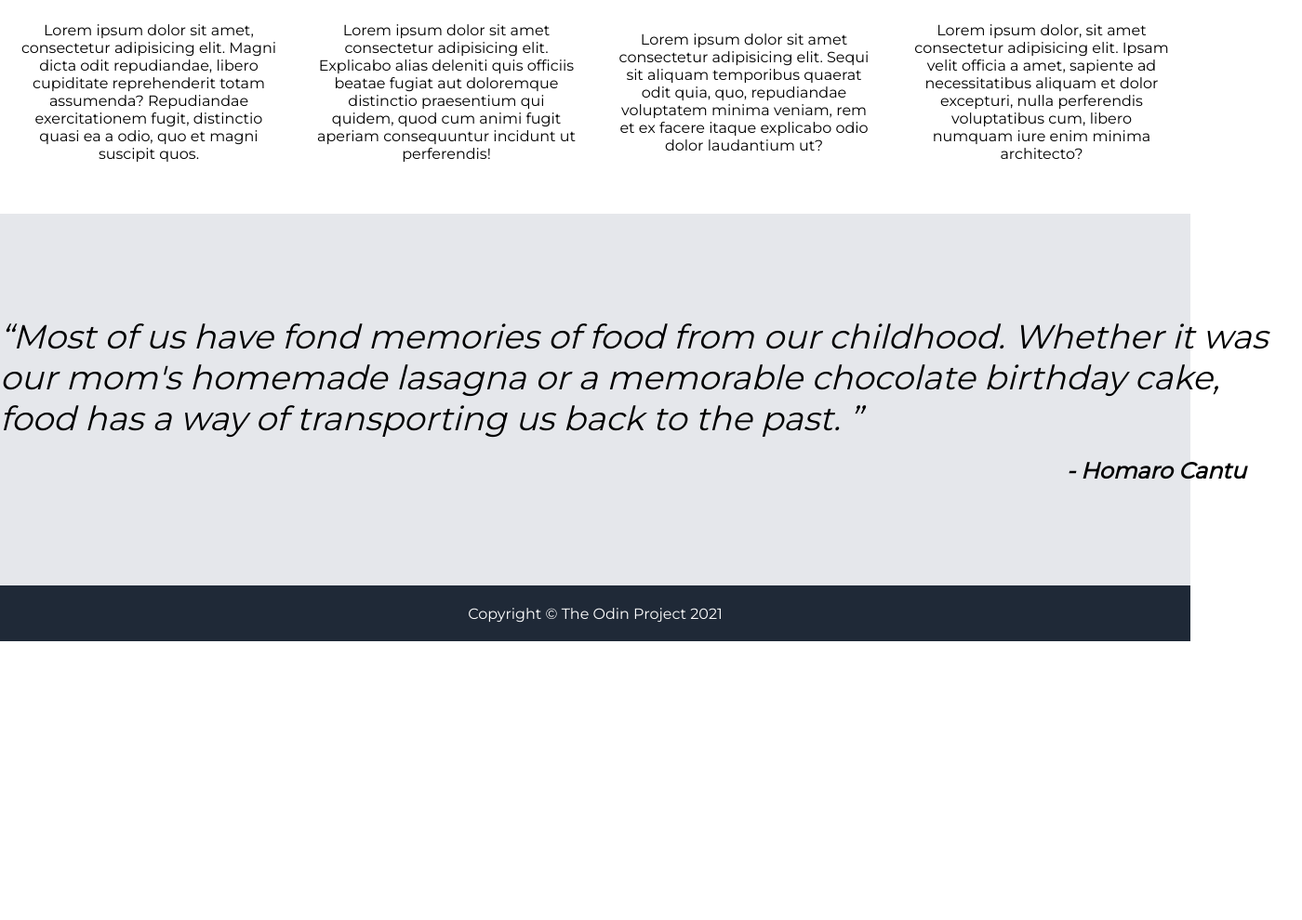
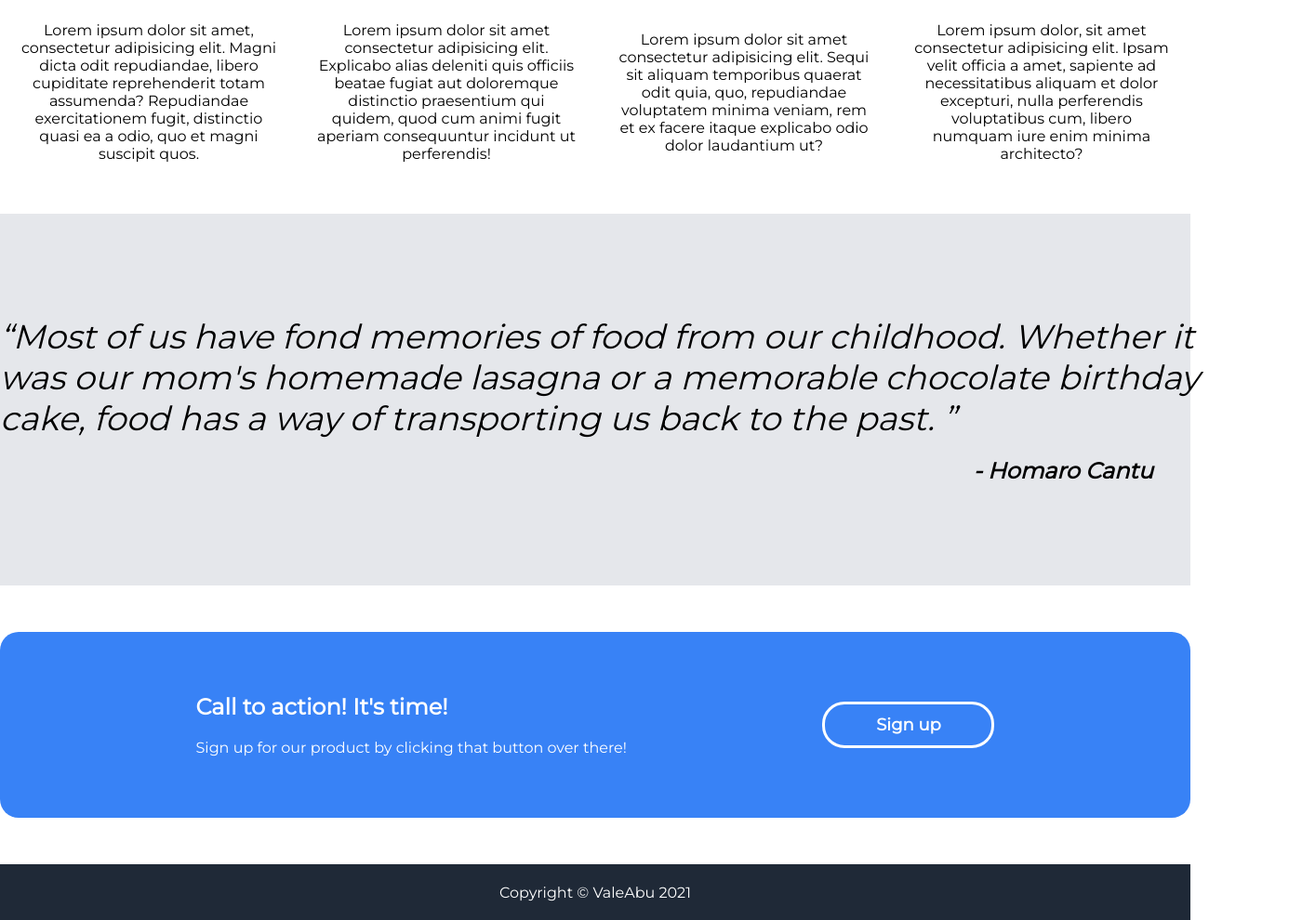
Before and after one commit to ValeAbu/Landing-page-The-Odin-Project, a plain HTML site: page index.html in a window 1280 px wide. Shown: the part 1030-2020 px from the top of the page at 93% size, 1400 px wide, since content can reach past the window. Before the commit the page ends 1720 px from the top, so only its background shows below. Drawn offline with Linux system fonts and the light colour scheme.

Commit message:
Edited index.html and styles.css

```diff
--- a/index.html
+++ b/index.html
@@ -61,16 +61,29 @@
         </section>
     </div>
 
-    <section class="quote">
-        <div class="text">
+    <div class="quote">
+        <section class="text">
             <q>Most of us have fond memories of food from our childhood. Whether it was our mom's homemade lasagna or a memorable chocolate birthday cake, food has a way of transporting us back to the past.
             </q>
             <p>- Homaro Cantu</p>
-        </div>
-    </section>
+        </section>
+    </div>
+
+    <div class="cta">
+        <section class="container-cta">
+            <div class="left-side">
+                <h2>Call to action! It's time!</h2>
+                <p>Sign up for our product by clicking that button over there!</p>
+            </div>
+            <div class="right-side">
+                <button id="strong">Sign up</button>
+            </div>
+        </section>
+    </div>
+
 
     <footer>
-        <p>Copyright © The Odin Project 2021</p>
+        <p>Copyright © ValeAbu 2021</p>
     </footer>
 </body>
 </html>
--- a/styles.css
+++ b/styles.css
@@ -16,7 +16,7 @@ h1 {
 }
 
 
-button {
+.call-to-action {
     border-radius: 24px;
     border: none;
     width: 185px;
@@ -27,7 +27,7 @@ button {
 
 }
 
-button:hover {
+.call-to-action:hover {
     background-color: rgb(255, 166, 0);
 }
 .container {
@@ -163,7 +163,7 @@ footer {
     display: flex;
     flex-direction: column;
     justify-content: center;
-    width: 1400px;
+    width: 1300px;
 }
 
 .text > p {
@@ -174,3 +174,50 @@ footer {
     padding-top: 20px;
     padding-right: 60px;
 }
+
+.cta {
+    display: flex;
+    justify-content: center;
+    align-items: center;
+    background-color: white;
+    height: 300px;
+    width: auto;
+}
+
+.container-cta {
+    display: flex;
+    justify-content: space-evenly;
+    align-items: center;
+    height: 200px;
+    width: 1300px;
+    background-color: #3882f6;
+    border-radius: 20px;
+    color: white;
+}
+
+.left-side {
+    display: flex;
+    flex-direction: column;
+    gap: 20px;
+}
+
+.right-side {
+    display: flex;
+    height: 50px;
+}
+
+#strong {
+    border-radius: 24px;
+    border: none;
+    width: 185px;
+    color: white;
+    background-color: transparent;
+    border: solid;
+    border-color: white;
+    font-weight: bolder;
+    font-size: 18px;
+}
+
+#strong:hover {
+    background-color: #5f9bfb;
+}
```
